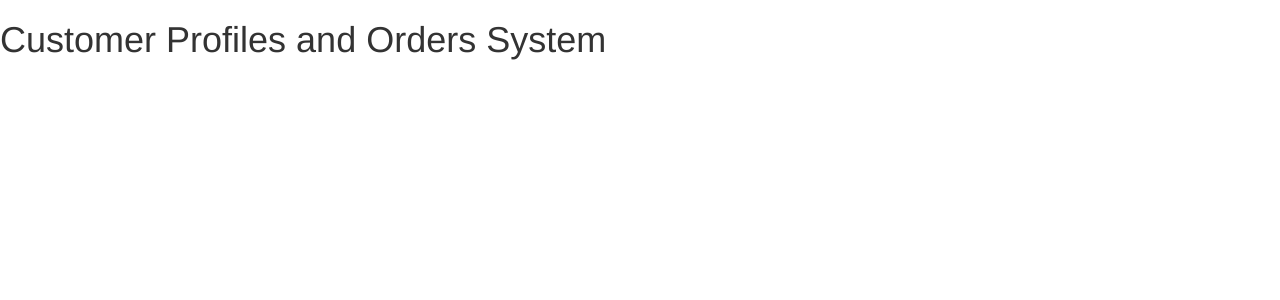
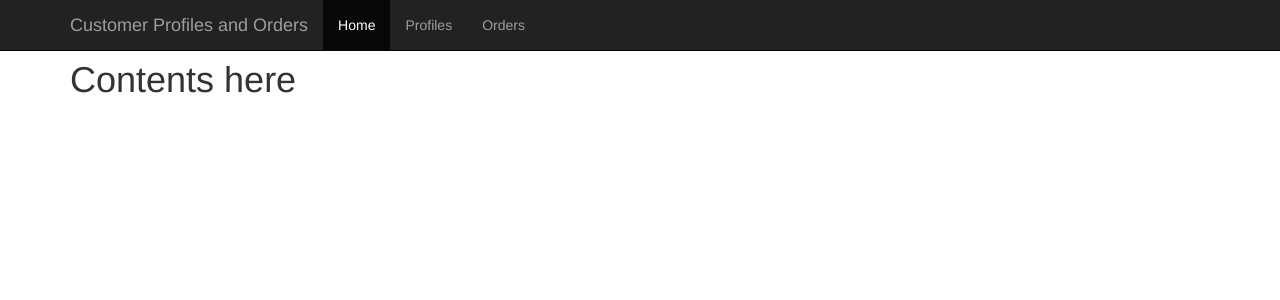
Before and after one commit to jlyman/gwi-order-example, a React (Create React App) app: page / in a window 1280 px wide. Shown: the top 300 px of the page. Built offline with nearby package versions, Linux system fonts and the light colour scheme.

Commit message:
Added navbar

```diff
--- /dev/null
+++ b/src/App.css
@@ -0,0 +1,3 @@
+.main-container {
+	margin-top: 4rem;
+}
--- a/src/App.js
+++ b/src/App.js
@@ -1,9 +1,17 @@
 import React, { Component } from 'react';
+import './App.css';
+import NavBar from './components/common/NavBar.jsx';
 
 class App extends Component {
   render() {
     return (
-      <h1>Customer Profiles and Orders System</h1>
+      <div>
+        <NavBar />
+
+        <div className="container main-container" role="main">
+          <h1>Contents here</h1>
+        </div>
+      </div>
     );
   }
 }
--- /dev/null
+++ b/src/components/common/NavBar.jsx
@@ -0,0 +1,26 @@
+import React from 'react';
+
+const NavBar = () => (
+	<nav className="navbar navbar-inverse navbar-fixed-top">
+    <div className="container">
+      <div className="navbar-header">
+        <button type="button" className="navbar-toggle collapsed" data-toggle="collapse" data-target="#navbar" aria-expanded="false" aria-controls="navbar">
+          <span className="sr-only">Toggle navigation</span>
+          <span className="icon-bar"></span>
+          <span className="icon-bar"></span>
+          <span className="icon-bar"></span>
+        </button>
+        <a className="navbar-brand" href="#">Customer Profiles and Orders</a>
+      </div>
+      <div id="navbar" className="navbar-collapse collapse">
+        <ul className="nav navbar-nav">
+          <li className="active"><a href="#">Home</a></li>
+          <li><a href="#profiles">Profiles</a></li>
+          <li><a href="#orders">Orders</a></li>
+        </ul>
+      </div>
+    </div>
+  </nav>
+);
+
+export default NavBar;
```
